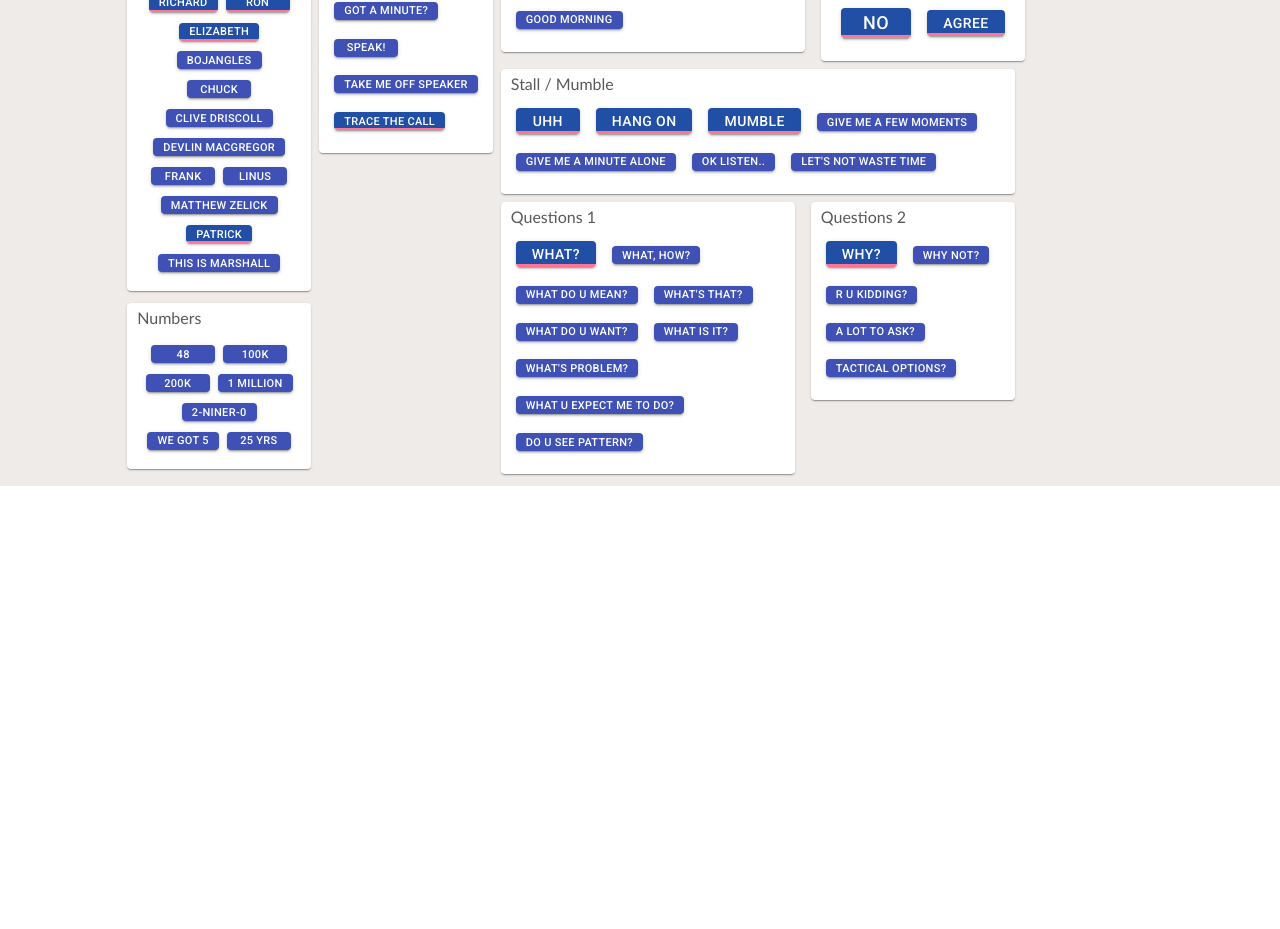
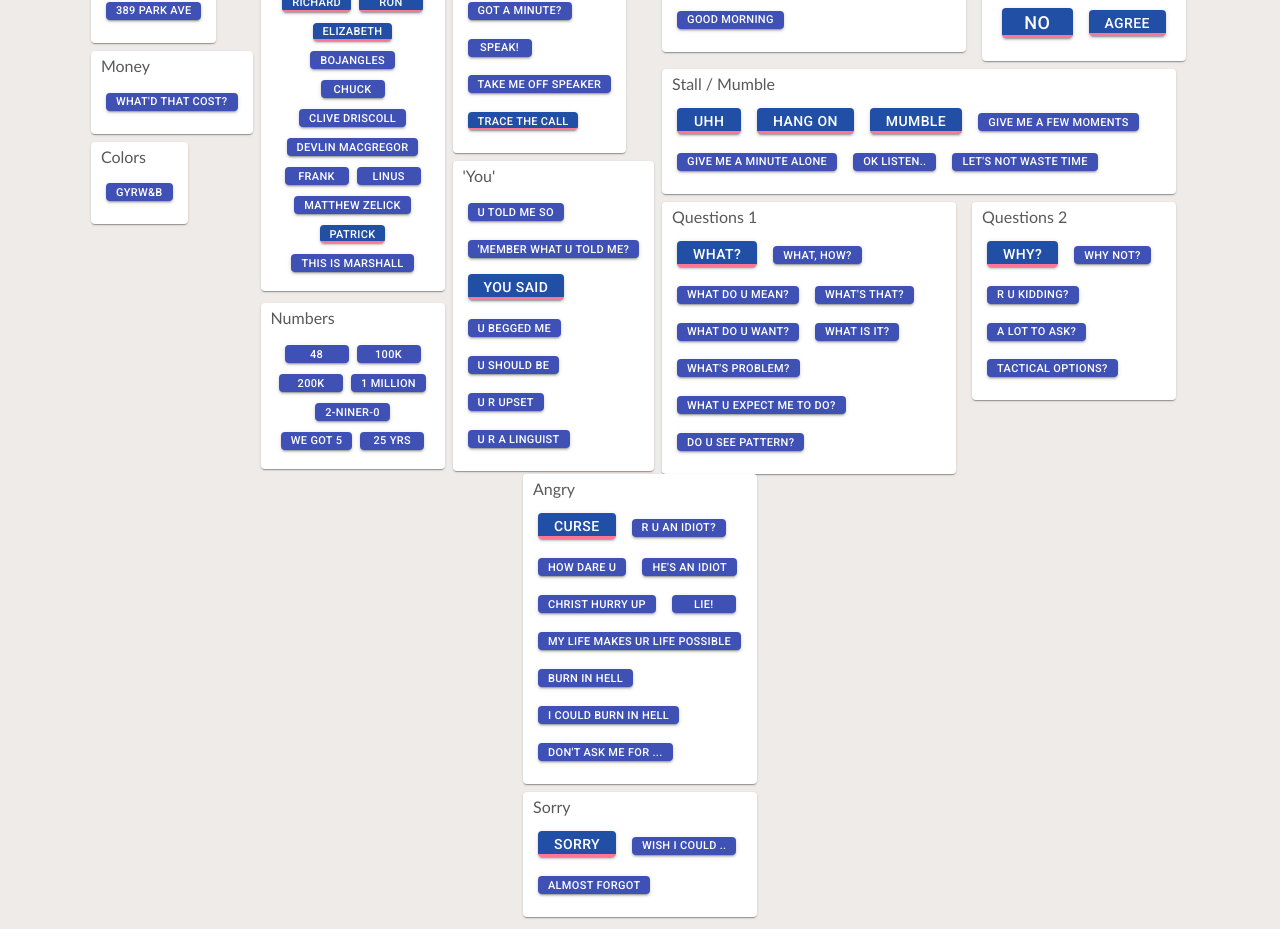
Before and after one commit to adam-j-turner/soundboard, a React (Create React App) app: page / in a window 1280 px wide. Shown: the part 220-1149 px from the top of the page. Before the commit the page ends 800 px from the top, so only its background shows below. Built offline with nearby package versions, Linux system fonts and the light colour scheme.

Commit message:
Add new columns / panels.

```diff
--- a/src/App.js
+++ b/src/App.js
@@ -139,6 +139,40 @@ class Container extends React.Component {
           spacing={1}
         >
           {/* Column 1 */}
+          <PanelColumn>
+            <ButtonPanel title='Locations' direction='column' alignItems='flex-start'>
+              <SoundButton
+                text='St. Louis' size='small'
+                description='St. Louis'
+                audioPath='locations/st_louis_1.wav'
+                onClick={this.handleSoundButtonClick}
+              />
+              <SoundButton
+                text='389 Park Ave' size='small'
+                description='389 Park Avenue'
+                audioPath='locations/389_park_avenue.wav'
+                onClick={this.handleSoundButtonClick}
+              />
+            </ButtonPanel>
+            <ButtonPanel title='Money' direction='column' alignItems='flex-start'>
+              <SoundButton
+                text="What'd that cost?" size='small'
+                description="What'd that cost me?"
+                audioPath='money/whatd_that_cost_me.wav'
+                onClick={this.handleSoundButtonClick}
+              />
+            </ButtonPanel>
+            <ButtonPanel title='Colors' direction='column' alignItems='flex-start'>
+              <SoundButton
+                text="GYRW&B" size='small'
+                description="Green, Yellow, Red White & Blue"
+                audioPath='colors/colors.wav'
+                onClick={this.handleSoundButtonClick}
+              />
+            </ButtonPanel>
+          </PanelColumn>
+
+          {/* Column 2 */}
           <PanelColumn>
             <ButtonPanel
               title='Names' direction='row' spacing={1}
@@ -301,7 +335,8 @@ class Container extends React.Component {
               />
             </ButtonPanel>
           </PanelColumn>
-          {/* Column 2 */}
+
+          {/* Column 3 */}
           <PanelColumn>
             <ButtonPanel title='Call related' direction='column' alignItems='flex-start'>
               <SoundButton
@@ -337,10 +372,57 @@ class Container extends React.Component {
                 ref={(mb) => this.multiButtons.push(mb)}
               />
             </ButtonPanel>
+            <ButtonPanel title="'You'" direction='column' alignItems='flex-start'>
+              <SoundButton
+                  text='U told me so' size='small'
+                  description='You told me so yourself.'
+                  audioPath='you/you_told_me_so_yourself.wav'
+                  onClick={this.handleSoundButtonClick}
+                />
+              <SoundButton
+                text="'member what u told me?" size='small'
+                description='Remember what you told me?'
+                audioPath='you/remember_what_you_told_me.wav'
+                onClick={this.handleSoundButtonClick}
+              />
+              <MultiButton
+                text='You said'
+                options = {[
+                  {text: '1', description: 'You said', audioPath: 'you/you_said_1.wav', default: true},
+                  {text: '2', description: 'You said', audioPath: 'you/you_said_2.wav'}
+                ]}
+                onMouseUp={this.handleSoundButtonClick}
+                ref={(mb) => this.multiButtons.push(mb)}
+              />
+              <SoundButton
+                text='U begged me' size='small'
+                description='You begged me'
+                audioPath='you/you_begged_me.wav'
+                onClick={this.handleSoundButtonClick}
+              />
+              <SoundButton
+                text='U should be' size='small'
+                description='You should be'
+                audioPath='you/you_should_be.wav'
+                onClick={this.handleSoundButtonClick}
+              />
+              <SoundButton
+                text='U r upset' size='small'
+                description="You're upset"
+                audioPath='you/youre_upset.wav'
+                onClick={this.handleSoundButtonClick}
+              />
+              <SoundButton
+                text='U r a linguist' size='small'
+                description="You're quite a linguist"
+                audioPath='you/youre_quite_a_linguist.wav'
+                onClick={this.handleSoundButtonClick}
+              />
+            </ButtonPanel>
           </PanelColumn>
 
-          {/* Column 3 */}
-          <PanelColumn direction='row' maxWidth='660px' justify='flex-start'>
+          {/* Column 4 */}
+          <PanelColumn direction='row' maxWidth='535px' justify='flex-start'>
             <ButtonPanel title='Greetings' justify='flex-start' maxWidth='320px'>
               <MultiButton
                 text='Hello' size='Large'
@@ -552,6 +634,89 @@ class Container extends React.Component {
               />
             </ButtonPanel>
           </PanelColumn>
+
+          {/* Column 5 */}
+          <PanelColumn>
+            <ButtonPanel title='Angry' direction='row' justify='flex-start' maxWidth='250px'>
+              <MultiButton
+                text='Curse'
+                options = {[
+                  {text: 'Shit', description: 'Shit...', audioPath: 'angry/shit.wav', default: true},
+                  {text: 'Christ', description: 'Christ', audioPath: 'angry/christ_1.wav'}
+                ]}
+                onMouseUp={this.handleSoundButtonClick}
+                ref={(mb) => this.multiButtons.push(mb)}
+              />
+              <SoundButton
+                text="R U an idiot?" size='small'
+                audioPath='angry/are_you_an_idiot.wav'
+                onClick={this.handleSoundButtonClick}
+              />
+              <SoundButton
+                text="How dare U" size='small'
+                audioPath='angry/how_dare_you_1.wav'
+                onClick={this.handleSoundButtonClick}
+              />
+              <SoundButton
+                text="He's an idiot" size='small'
+                audioPath='angry/hes_an_idiot.wav'
+                onClick={this.handleSoundButtonClick}
+              />
+              <SoundButton
+                text="Christ hurry up" size='small'
+                audioPath='angry/christ_hurry_up.wav'
+                onClick={this.handleSoundButtonClick}
+              />
+              <SoundButton
+                text="LIE!" size='small'
+                audioPath='angry/LIE.wav'
+                onClick={this.handleSoundButtonClick}
+              />
+              <SoundButton
+                text="My life makes ur life possible" size='small'
+                audioPath='angry/my_life_makes_your_life_possible.wav'
+                onClick={this.handleSoundButtonClick}
+              />
+              <SoundButton
+                text="Burn in hell" size='small'
+                audioPath='angry/burn_in_hell.wav'
+                onClick={this.handleSoundButtonClick}
+              />
+              <SoundButton
+                text="I could Burn in hell" size='small'
+                audioPath='angry/i_could_burn_in_hell.wav'
+                onClick={this.handleSoundButtonClick}
+              />
+              <SoundButton
+                text="Don't ask me for ..." size='small'
+                audioPath='angry/dont_ask_me_for_something_i_cant_give.wav'
+                onClick={this.handleSoundButtonClick}
+              />
+            </ButtonPanel>
+            <ButtonPanel title='Sorry' direction='row' justify='flex-start' maxWidth='250px'>
+              <MultiButton
+                text='Sorry'
+                options = {[
+                  {text: 'Sorry', description: "I'm sorry", audioPath: 'apologies/im_sorry.wav', default: true},
+                  {text: 'Terribly sorry', description: "I'm terrible sorry", audioPath: 'apologies/im_terribly_sorry.wav'},
+                  {text: 'Sorry, made mistake', description: "I'm sorry I made a mistake",
+                    audioPath: 'apologies/im_sorry_made_a_mistake.wav'},
+                ]}
+                onMouseUp={this.handleSoundButtonClick}
+                ref={(mb) => this.multiButtons.push(mb)}
+              />
+              <SoundButton
+                text="Wish I could .." size='small'
+                audioPath='apologies/i_wish_i_could.wav'
+                onClick={this.handleSoundButtonClick}
+              />
+              <SoundButton
+                text="Almost forgot" size='small'
+                audioPath='apologies/oh_i_almost_forgot.wav'
+                onClick={this.handleSoundButtonClick}
+              />
+            </ButtonPanel>
+          </PanelColumn>
         </Grid>
       </div>
     )
```
